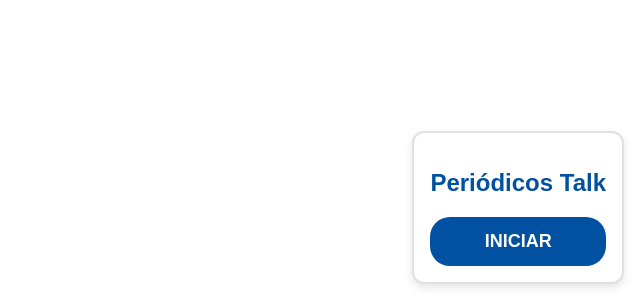
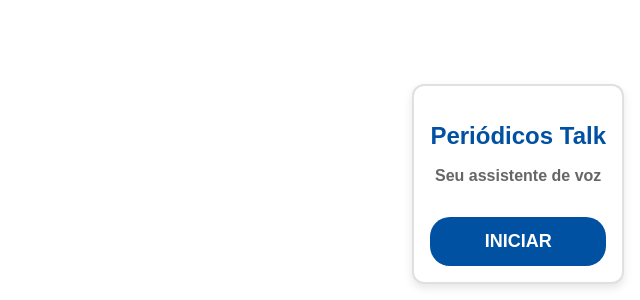
Before and after one commit to Jhaysavi/Periodicos-Talk, a React (Vite) app: page / in a window 1280 px wide. Shown: the part 500-800 px from the top of the page, without its empty margins (640-1280 px from the left). Built offline with nearby package versions, Linux system fonts and the light colour scheme.

Commit message:
add text

```diff
--- a/src/Components/Chat.jsx
+++ b/src/Components/Chat.jsx
@@ -64,6 +64,7 @@ const Chat = () => {
   return (
     <section className="chat-container">
       <h1>Periódicos Talk</h1>
+      <h2>Seu assistente de voz</h2>
       <div className="chat-messages">
         {messages.map((msg, index) => (
           <div
```
